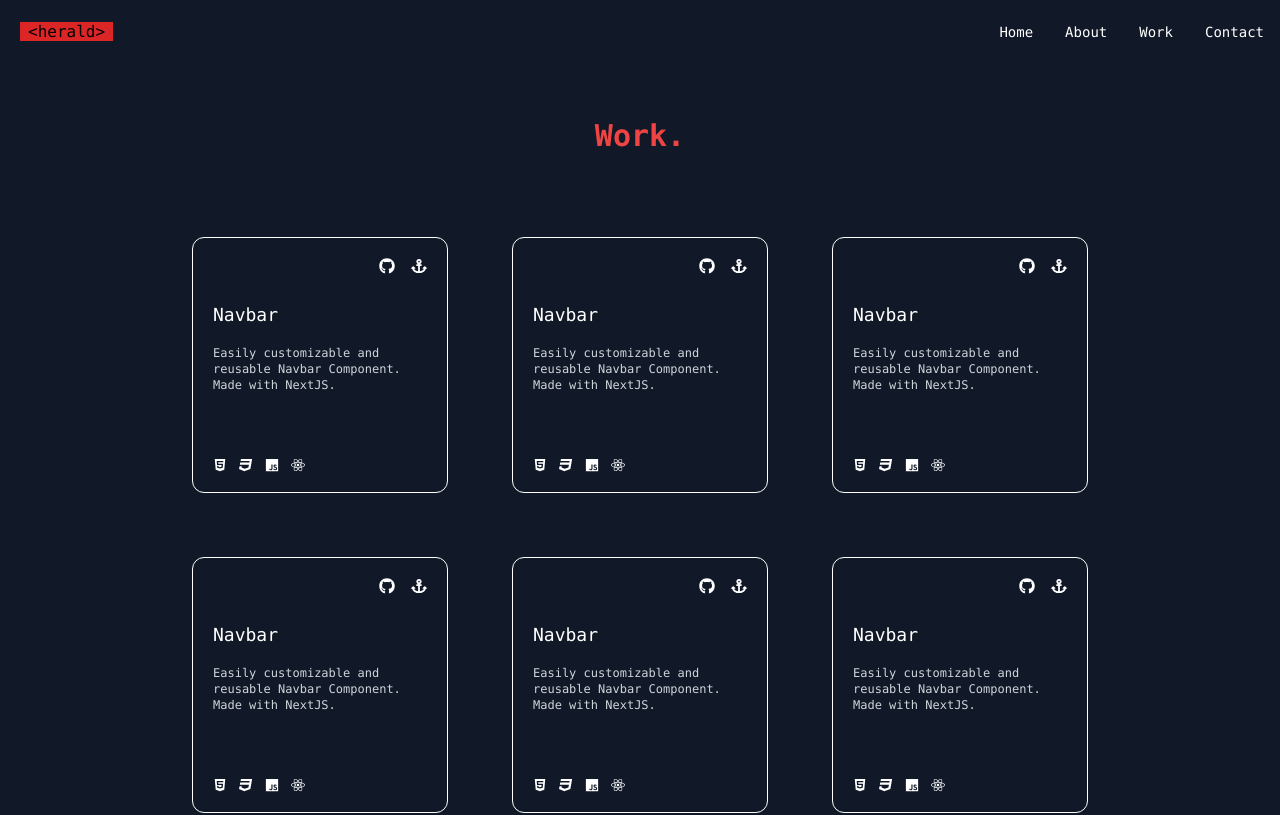
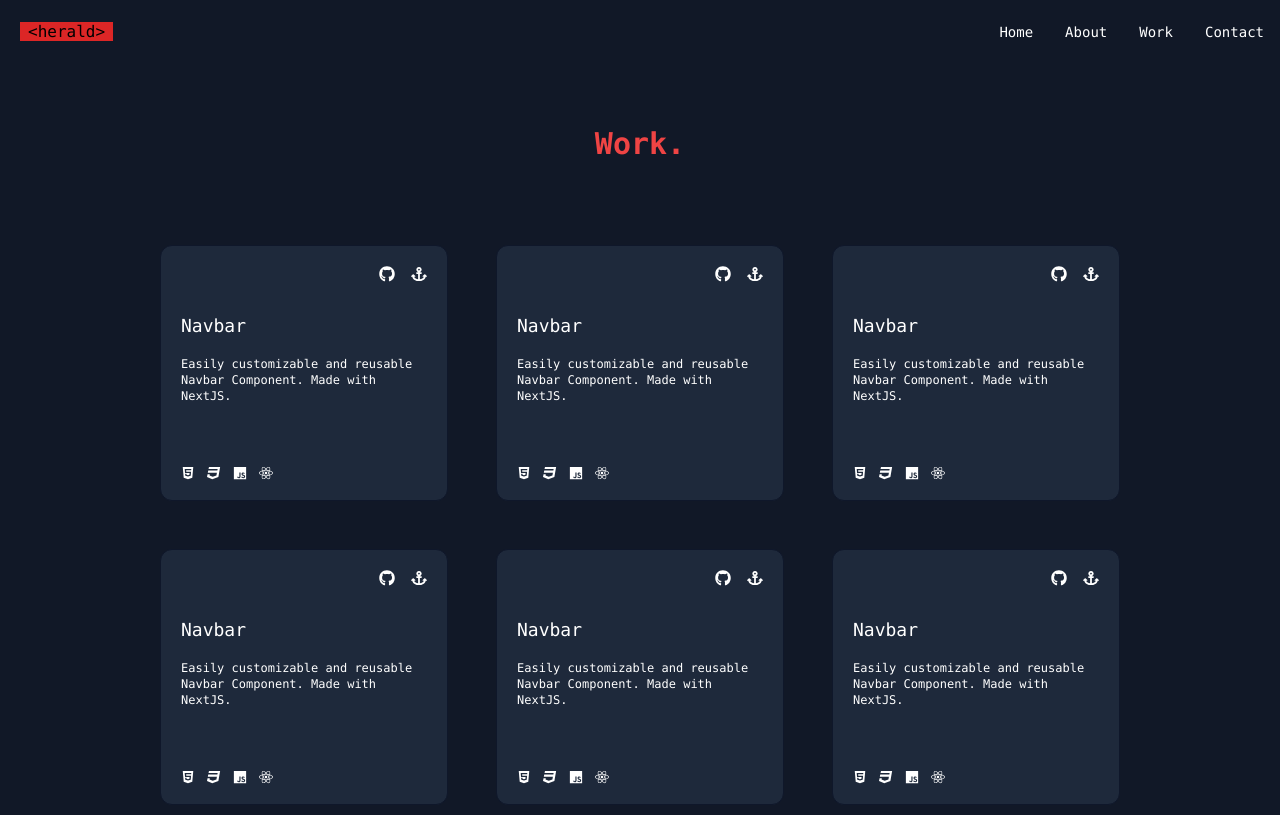
Before and after one commit to RadZ3000/personal-website, a Next.js app: page /work in a window 1280 px wide. Shown: the top 815 px of the page. Built offline with nearby package versions, Linux system fonts and the light colour scheme; a web font is replaced by a local one.

Commit message:
edited work.tsx

```diff
--- a/package.json
+++ b/package.json
@@ -9,7 +9,8 @@
     "next": "latest",
     "react": "18.1.0",
     "react-dom": "18.1.0",
-    "react-icons": "^4.4.0"
+    "react-icons": "^4.4.0",
+    "react-type-animation": "^2.1.0"
   },
   "devDependencies": {
     "@types/node": "17.0.35",
--- a/pages/index.tsx
+++ b/pages/index.tsx
@@ -1,4 +1,7 @@
 import type { NextPage } from 'next'
+import Link from "next/link";
+import { TypeAnimation } from 'react-type-animation';
+
 
 const Home: NextPage = () => {
   return (
@@ -7,9 +10,21 @@ const Home: NextPage = () => {
       <div id="intro" className="flex flex-col justify-center gap-y-10 h-screen">
         <p className="text-red-400">Hello, my name is</p>
         <h1 className="lg:text-4xl xl:text-7xl xl:leading-snug font-extrabold bg-white text-black w-max px-3"><code><span className="text-red-700">&lt;</span>HERALD ADOWEI<span className="text-red-700">&gt;</span></code></h1>
-        <h1 className="lg:text-3xl xl:text-6xl xl:leading-snug font-extrabold bg-gray-900 text-red-500 w-max"><code>I build stuff for the web<span className="text-white">.</span><span className="box"></span></code></h1>
+        <h1 className="lg:text-3xl xl:text-6xl xl:leading-snug font-extrabold bg-gray-900 text-red-500 w-max">
+          <code>
+            <TypeAnimation
+              sequence={[
+                'Programmer.',
+                2000,
+                'I build stuff for the web.'
+              ]}
+            />
+          </code>
+        </h1>
         <p className="w-2/3">I'm a web developer specializing in designing, building, and maintaining component-based front end websites.</p>
-        <button className="mt-10 border-solid border-2 rounded border-red-400 w-fit px-5 py-2 hover:bg-red-400/20 hover:border-red-500 duration-500">Check out my Work</button>
+        <button className="mt-10 border-solid border-2 rounded border-red-400 w-fit px-5 py-2 hover:bg-red-400/20 hover:border-red-500 duration-500">
+          <Link href="/work">Check out my Work</Link>
+        </button>
       </div>
 
     </div>
--- a/pages/work.tsx
+++ b/pages/work.tsx
@@ -17,17 +17,19 @@ const Work = () => {
 
                 <h1 className="lg:text-xl xl:text-3xl xl:leading-snug font-bold text-red-500 w-fit">Work.</h1>
 
-                <div className="grid grid-rows-2 gap-16 grid-cols-3">
+                <div className="grid grid-rows-2 gap-12 grid-cols-3">
 
-                    <div className="flex flex-col gap-y-4 content-center bg-transparent border-white border rounded-xl w-64 h-64 p-5">
+                    <div className="translate container">
                         <div className="flex flex-row justify-end gap-x-4 content-center h-1/6">
                             <Link href="#"><a className="hover"><FaGithub /></a></Link>
                             <Link href="#"><a className="hover"><FaAnchor /></a></Link>
                         </div>
-                        <Link href="https://herald-sidebar-component.netlify.app/"><a className="hover w-full h-1/6 text-lg">Navbar</a></Link>
-                        <p className="text-xs h-1/3 w-full text-gray-300">
-                            Easily customizable and reusable Navbar Component. Made with NextJS.
-                        </p>
+                        <Link href="https://herald-sidebar-component.netlify.app/">
+                            <a className="hover flex flex-col gap-y-4 w-full text-lg">
+                                <h1>Navbar</h1>
+                                <p className="text-xs h-1/3 w-full">Easily customizable and reusable Navbar Component. Made with NextJS.</p>
+                            </a>
+                        </Link>
                         <div className="flex flex-row items-end gap-x-3 h-1/3 text-sm">
                             <FaHtml5 />
                             <FaCss3 />
@@ -36,15 +38,17 @@ const Work = () => {
                         </div>
                     </div>
 
-                    <div className="flex flex-col gap-y-4 content-center bg-transparent border-white border rounded-xl w-64 h-64 p-5">
+                    <div className="translate container">
                         <div className="flex flex-row justify-end gap-x-4 content-center h-1/6">
                             <Link href="#"><a className="hover"><FaGithub /></a></Link>
                             <Link href="#"><a className="hover"><FaAnchor /></a></Link>
                         </div>
-                        <Link href="https://herald-sidebar-component.netlify.app/"><a className="hover w-full h-1/6 text-lg">Navbar</a></Link>
-                        <p className="text-xs h-1/3 w-full text-gray-300">
-                            Easily customizable and reusable Navbar Component. Made with NextJS.
-                        </p>
+                        <Link href="https://herald-sidebar-component.netlify.app/">
+                            <a className="hover flex flex-col gap-y-4 w-full text-lg">
+                                <h1>Navbar</h1>
+                                <p className="text-xs h-1/3 w-full">Easily customizable and reusable Navbar Component. Made with NextJS.</p>
+                            </a>
+                        </Link>
                         <div className="flex flex-row items-end gap-x-3 h-1/3 text-sm">
                             <FaHtml5 />
                             <FaCss3 />
@@ -53,15 +57,17 @@ const Work = () => {
                         </div>
                     </div>
 
-                    <div className="flex flex-col gap-y-4 content-center bg-transparent border-white border rounded-xl w-64 h-64 p-5">
+                    <div className="translate container">
                         <div className="flex flex-row justify-end gap-x-4 content-center h-1/6">
                             <Link href="#"><a className="hover"><FaGithub /></a></Link>
                             <Link href="#"><a className="hover"><FaAnchor /></a></Link>
                         </div>
-                        <Link href="https://herald-sidebar-component.netlify.app/"><a className="hover w-full h-1/6 text-lg">Navbar</a></Link>
-                        <p className="text-xs h-1/3 w-full text-gray-300">
-                            Easily customizable and reusable Navbar Component. Made with NextJS.
-                        </p>
+                        <Link href="https://herald-sidebar-component.netlify.app/">
+                            <a className="hover flex flex-col gap-y-4 w-full text-lg">
+                                <h1>Navbar</h1>
+                                <p className="text-xs h-1/3 w-full">Easily customizable and reusable Navbar Component. Made with NextJS.</p>
+                            </a>
+                        </Link>
                         <div className="flex flex-row items-end gap-x-3 h-1/3 text-sm">
                             <FaHtml5 />
                             <FaCss3 />
@@ -70,15 +76,17 @@ const Work = () => {
                         </div>
                     </div>
 
-                    <div className="flex flex-col gap-y-4 content-center bg-transparent border-white border rounded-xl w-64 h-64 p-5">
+                    <div className="translate container">
                         <div className="flex flex-row justify-end gap-x-4 content-center h-1/6">
                             <Link href="#"><a className="hover"><FaGithub /></a></Link>
                             <Link href="#"><a className="hover"><FaAnchor /></a></Link>
                         </div>
-                        <Link href="https://herald-sidebar-component.netlify.app/"><a className="hover w-full h-1/6 text-lg">Navbar</a></Link>
-                        <p className="text-xs h-1/3 w-full text-gray-300">
-                            Easily customizable and reusable Navbar Component. Made with NextJS.
-                        </p>
+                        <Link href="https://herald-sidebar-component.netlify.app/">
+                            <a className="hover flex flex-col gap-y-4 w-full text-lg">
+                                <h1>Navbar</h1>
+                                <p className="text-xs h-1/3 w-full">Easily customizable and reusable Navbar Component. Made with NextJS.</p>
+                            </a>
+                        </Link>
                         <div className="flex flex-row items-end gap-x-3 h-1/3 text-sm">
                             <FaHtml5 />
                             <FaCss3 />
@@ -87,15 +95,17 @@ const Work = () => {
                         </div>
                     </div>
 
-                    <div className="flex flex-col gap-y-4 content-center bg-transparent border-white border rounded-xl w-64 h-64 p-5">
+                    <div className="translate container">
                         <div className="flex flex-row justify-end gap-x-4 content-center h-1/6">
                             <Link href="#"><a className="hover"><FaGithub /></a></Link>
                             <Link href="#"><a className="hover"><FaAnchor /></a></Link>
                         </div>
-                        <Link href="https://herald-sidebar-component.netlify.app/"><a className="hover w-full h-1/6 text-lg">Navbar</a></Link>
-                        <p className="text-xs h-1/3 w-full text-gray-300">
-                            Easily customizable and reusable Navbar Component. Made with NextJS.
-                        </p>
+                        <Link href="https://herald-sidebar-component.netlify.app/">
+                            <a className="hover flex flex-col gap-y-4 w-full text-lg">
+                                <h1>Navbar</h1>
+                                <p className="text-xs h-1/3 w-full">Easily customizable and reusable Navbar Component. Made with NextJS.</p>
+                            </a>
+                        </Link>
                         <div className="flex flex-row items-end gap-x-3 h-1/3 text-sm">
                             <FaHtml5 />
                             <FaCss3 />
@@ -104,15 +114,17 @@ const Work = () => {
                         </div>
                     </div>
 
-                    <div className="flex flex-col gap-y-4 content-center bg-transparent border-white border rounded-xl w-64 h-64 p-5">
+                    <div className="translate container">
                         <div className="flex flex-row justify-end gap-x-4 content-center h-1/6">
                             <Link href="#"><a className="hover"><FaGithub /></a></Link>
                             <Link href="#"><a className="hover"><FaAnchor /></a></Link>
                         </div>
-                        <Link href="https://herald-sidebar-component.netlify.app/"><a className="hover w-full h-1/6 text-lg">Navbar</a></Link>
-                        <p className="text-xs h-1/3 w-full text-gray-300">
-                            Easily customizable and reusable Navbar Component. Made with NextJS.
-                        </p>
+                        <Link href="https://herald-sidebar-component.netlify.app/">
+                            <a className="hover flex flex-col gap-y-4 w-full text-lg">
+                                <h1>Navbar</h1>
+                                <p className="text-xs h-1/3 w-full">Easily customizable and reusable Navbar Component. Made with NextJS.</p>
+                            </a>
+                        </Link>
                         <div className="flex flex-row items-end gap-x-3 h-1/3 text-sm">
                             <FaHtml5 />
                             <FaCss3 />
--- a/styles/globals.css
+++ b/styles/globals.css
@@ -12,8 +12,8 @@
     .translate {
         @apply hover:-translate-y-2.5
     }
-    .box {
-        @apply after:content-[""] w-2 h-14 bg-white inline-block animate-pulse
+    .container {
+        @apply flex flex-col gap-y-4 content-center bg-slate-800 border-slate-900 border rounded-xl w-72 h-64 p-5
     }
     .hover {
         @apply hover:text-red-400 duration-500
```
Also changed, not shown: 1 other file (tests, documents, lock files or other folders).
